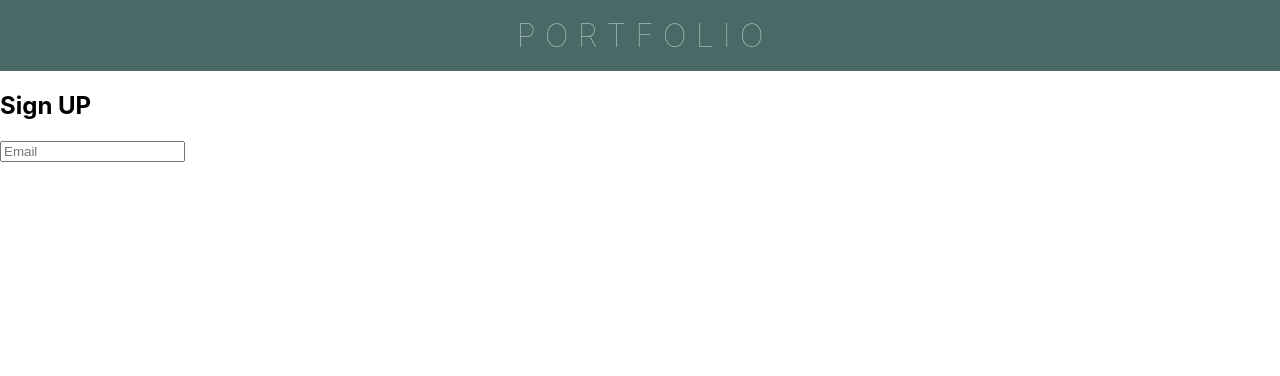
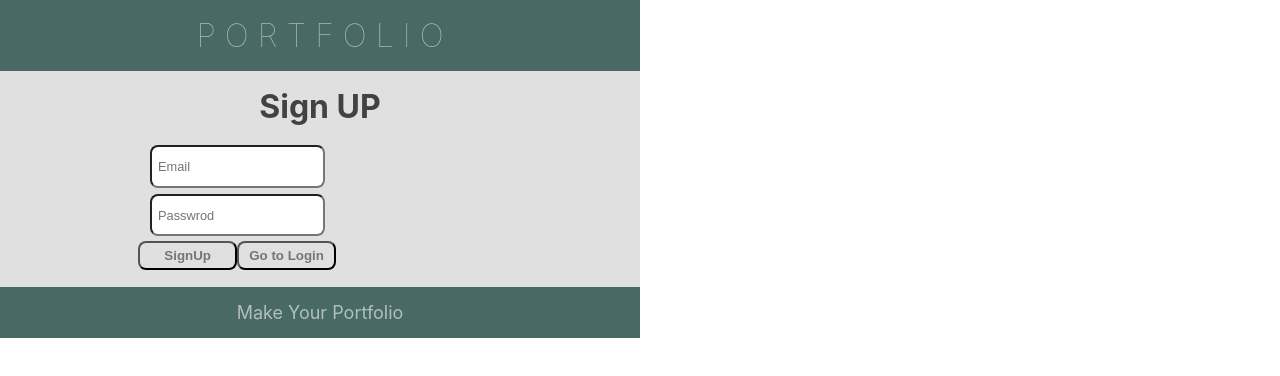
Before and after one commit to ksubin98/portfolio_page, a React (Create React App) app: page /signup in a window 1280 px wide. Shown: the top 376 px of the page. Built offline with nearby package versions, Linux system fonts and the light colour scheme; no server answers.

Commit message:
signup style

```diff
--- a/src/components/page/signup/signup.jsx
+++ b/src/components/page/signup/signup.jsx
@@ -1,20 +1,37 @@
 import React from 'react';
 import styles from './signup.module.css';
 import Header from '../../element/header/header';
+import Footer from '../../element/footer/footer';
 
 const Signup = ({user}) => {
 
     return (
         <section className={styles.container}>
             <Header />
+            <section className={styles.signup}>
             <h1 className={styles.signup_text}>Sign UP</h1>
-            <form className={styles.signup_Box}></form>
+            <section className={styles.singup_ser}>
+            <div className={styles.signup_div}>
+                <form className={styles.signup_Box}>
                     <input
                         className={styles.input}
                         type="text"
                         placeholder="Email"
                         name="email"
                     />
+                    <input
+                        className={styles.input}
+                        type="password"
+                        placeholder="Passwrod"
+                        name="password"
+                    />
+                </form>
+                <button className={styles.signup_btn} name="sinupBtn">SignUp</button>
+                <button className={styles.signin}>Go to Login</button>
+            </div>
+            </section>
+            </section>
+            <Footer />
         </section>
     )
 }
--- a/src/components/page/signup/signup.module.css
+++ b/src/components/page/signup/signup.module.css
@@ -0,0 +1,71 @@
+.container {
+  width: 40em;
+  display: flex;
+  flex-direction: column;
+  justify-content: center;
+}
+
+.signup {
+  background-color: #e0e0e0;
+  display: flex;
+  flex-direction: column;
+  align-items: center;
+  text-align: center;
+}
+
+.signup_ser {
+  display: flex;
+  width: 100%;
+  justify-content: center;
+  align-items: center;
+  justify-items: center;
+}
+
+.signup_div {
+  padding: 1rem;
+  width: 50%;
+}
+
+.signup_text {
+  color: #424242;
+  font-size: 2em;
+  margin: 1rem 0 0 0;
+}
+
+.signup_Box ::after {
+  content: "";
+  display: block;
+  width: 100%;
+  height: 1rem;
+  background-color: #e0e0e0;
+}
+
+.input {
+  margin: 0.2rem 0;
+  width: 80%;
+  height: 2em;
+  border-radius: 0.5rem;
+  font-size: 0.8rem;
+  border: 1em groove border #aeaeae;
+  padding: 0.4rem;
+}
+
+.signup_btn {
+  width: 50%;
+  border-radius: 0.5rem;
+  color: #757575;
+  font-weight: bold;
+  padding: 0.3rem;
+  margin: 0.1rem 0;
+  background-color: #e0e0e0;
+}
+
+.signin {
+  width: 50%;
+  border-radius: 0.5rem;
+  color: #757575;
+  font-weight: bold;
+  padding: 0.3rem;
+  margin: 0.1rem 0;
+  background-color: #e0e0e0;
+}
```
Lines whose indentation alone changed are shown as unchanged.
